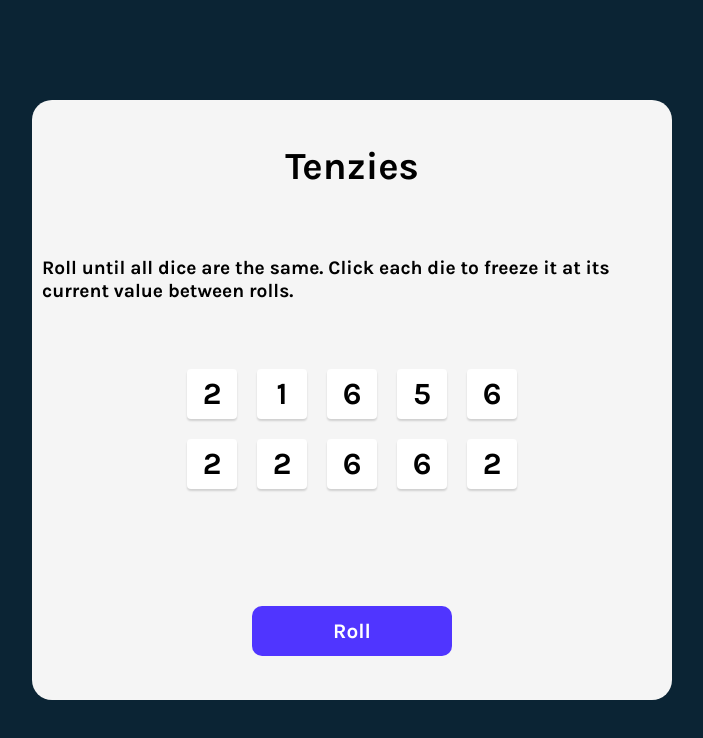
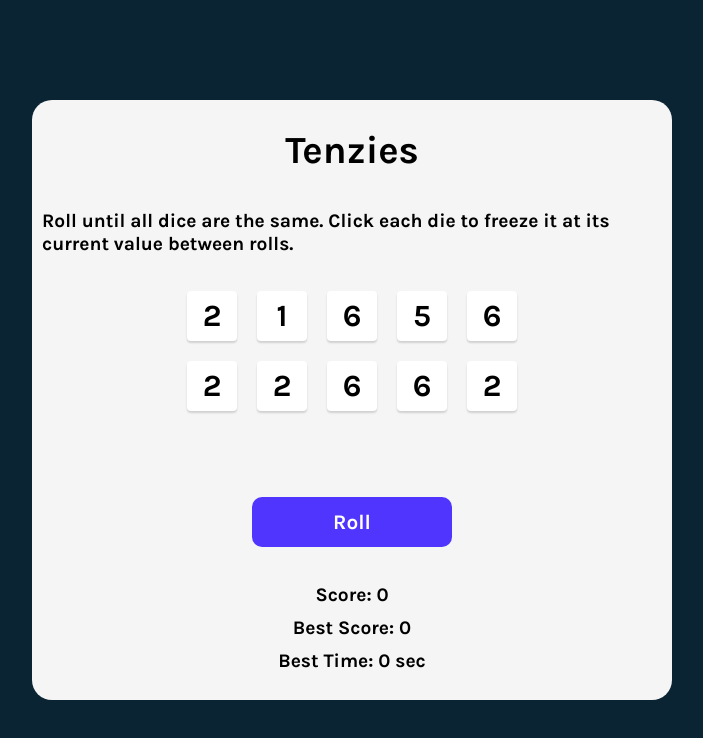
Before and after one commit to GiseleBCSantos/AprendendoReact, a React (Vite) app in the folder Section4/tenziesGame/: page / in a window 1280 px wide. Shown: the top 738 px of the page, without its empty margins (288-991 px from the left). Built offline with nearby package versions, Linux system fonts and the light colour scheme.

Commit message:
:sparkles: feat: Add best score and time set in localStorage

```diff
--- a/Section4/tenziesGame/src/App.css
+++ b/Section4/tenziesGame/src/App.css
@@ -60,3 +60,10 @@ main{
 .newRoll:active{
   box-shadow: inset 5px 5px 10px -3px rgba(0, 0, 0, .7);
 }
+
+.scores {
+  text-align: center;
+  gap: 10px;
+  display: flex;
+  flex-direction: column;
+}
--- a/Section4/tenziesGame/src/App.jsx
+++ b/Section4/tenziesGame/src/App.jsx
@@ -10,6 +10,8 @@ function App() {
 
   const [dice, setDice] = useState(allNewDice())
   const [tenzies, setTenzies] = useState(false)
+  const [numberOfRolls, setNumberOfRolls] = useState(0)
+  const [startTime, setStartTime] = useState(new Date())
 
 
   useEffect(() => {
@@ -21,6 +23,25 @@ function App() {
       setTenzies(true)
     }
   }, [dice])
+
+  useEffect(() => {
+    if (tenzies){
+      const elapsedTime = new Date() - startTime
+      const currentTime = Math.floor(elapsedTime/1000)
+      // localStorage.setItem('bestTime', Math.floor(elapsedTime/1000))
+      console.log(Math.floor(elapsedTime/1000))
+
+      setStartTime(new Date())
+
+      const bestScore = localStorage.getItem('bestScore')
+      const bestTime = localStorage.getItem('bestTime')
+
+      bestScore ? numberOfRolls < bestScore && localStorage.setItem('bestScore', numberOfRolls) : localStorage.setItem('bestScore', numberOfRolls)
+
+      bestTime ? currentTime < bestTime && localStorage.setItem('bestTime', currentTime) : localStorage.setItem('bestTime', currentTime)
+
+    }
+  }, [tenzies])
 
   function newDie(){
     return {
@@ -53,12 +74,21 @@ function App() {
 
 
   function rollDice(){
+    if (!tenzies){
       setDice(prevDice => prevDice.map(die => (
         die.isHeld ?
         die
         :
         newDie()
       )))
+      setNumberOfRolls(prevState => prevState+1)
+    }
+    else{
+      setDice(allNewDice())
+      setTenzies(false)
+
+      setNumberOfRolls(0)
+    }
   }
 
   const dices = dice.map(die => <Die
@@ -78,6 +108,12 @@ function App() {
       </div>
 
       <button className='newRoll' onClick={rollDice}>{tenzies ? 'New Game' : 'Roll'}</button>
+
+      <div className="scores">
+        <p>Score: {numberOfRolls}</p>
+        <p>Best Score: {localStorage.getItem('bestScore') ? localStorage.getItem('bestScore') : 0}</p>
+        <p>Best Time: {localStorage.getItem('bestTime') ? localStorage.getItem('bestTime') : 0} sec</p>
+      </div>
     </main>
   )
 }
```
Lines whose indentation alone changed are shown as unchanged.
